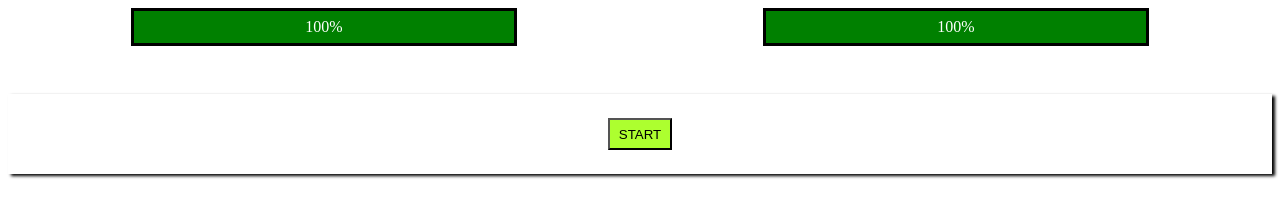
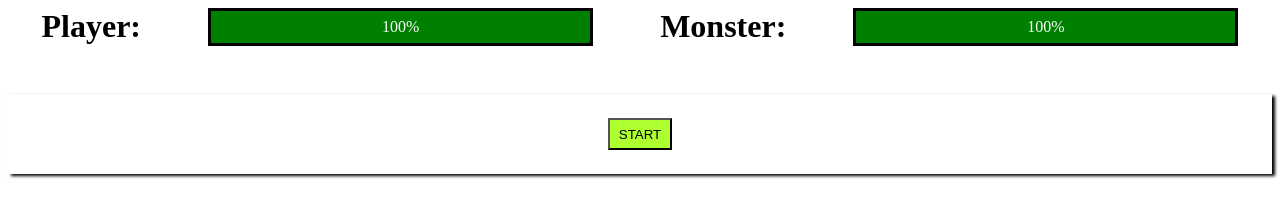
Before and after one commit to ReneRugaba/monsterSlayer, a plain HTML site: page index.html in a window 1280 px wide. Drawn offline with Linux system fonts and the light colour scheme.

Commit message:
fix typo

```diff
--- a/index.html
+++ b/index.html
@@ -11,6 +11,7 @@
     <div class="container">
         <!-- lifebare -->
         <div class="lifeBarre">
+            <h1>Player:</h1>
             <div class="player">
                 <div class="barrePlayer">
                    <span>
@@ -18,7 +19,9 @@
                    </span>
                 </div>
             </div>
+            <h1>Monster:</h1>
             <div class="monster">
+
                 <div class="barreMonster">
                     <span>
                         100%
--- a/sass/components/_lifeBarreContent.scss
+++ b/sass/components/_lifeBarreContent.scss
@@ -2,6 +2,9 @@
     width: 100%;
     display: flex;
     justify-content: space-around;
+    h1{
+        margin: 0;
+    }
 }
 
 .player{
@@ -12,6 +15,8 @@
     height: 2rem;
     background-color: gray;
     margin: 0;
+
+
 }
 
 .barrePlayer{
```
Also changed, not shown: style.css, 1 other file.
